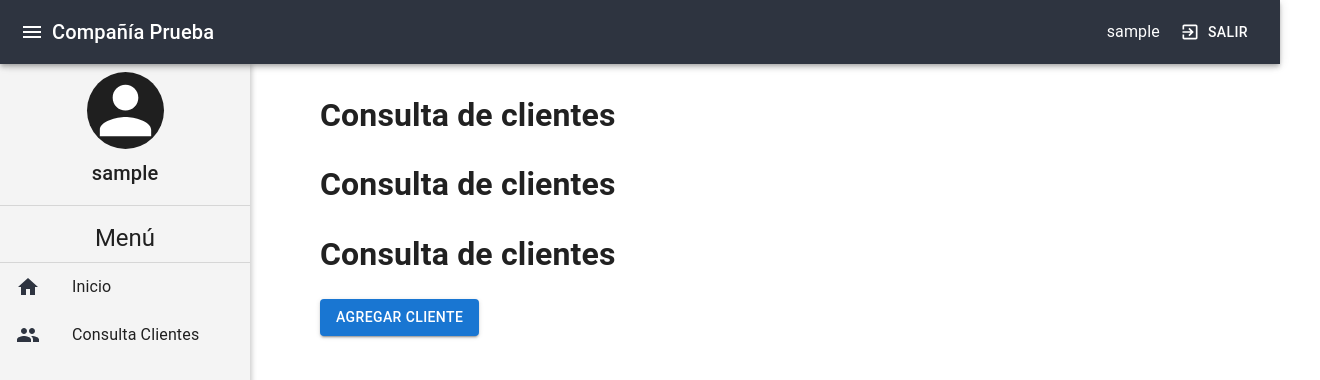
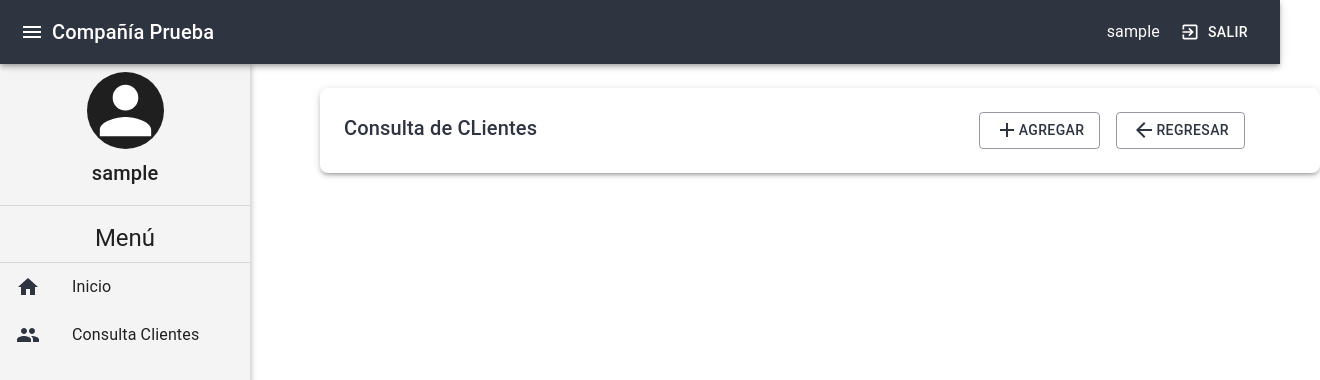
Before and after one commit to cediazz/test_app_material, a React (Create React App) app: page /customers in a window 1280 px wide. Shown: the top 380 px of the page, 1320 px wide, since content can reach past the window. Built offline with nearby package versions, Linux system fonts and the light colour scheme; sample sign-in values are in the browser's storage.

Commit message:
CustomersComponent-ChangeAppFunction-CustomColor

```diff
--- a/src/App.js
+++ b/src/App.js
@@ -5,10 +5,11 @@ import './App.css'
 import Register from './Components/Register/Register';
 import Home from './Components/Home/Home';
 import Customers from './Components/Customers/Customers';
-import { Box } from '@mui/material'
 import Welcome from './Components/Welcome/Welcome';
 import Grid from '@mui/material/Grid2'
-import Sidebar from './Components/Home/Sidebar'
+import { Box } from '@mui/material'
+import { ThemeProvider } from '@mui/material/styles';
+import theme from './utils/colors';
 
 function App() {
 
@@ -22,17 +23,37 @@ function App() {
           <Route
             path="/*" /* All Routes inside this Route */
             element={
-            <Grid container>
-              <Grid item size={3} >
+              <ThemeProvider theme={theme}>
+                <Grid container >
+                  <Grid item size={3}>
                     <Home />
                   </Grid>
-              <Grid item size={9} >
+                  <Grid item size={9} sx={{ marginTop: 8 }} >
+                    <Box
+                      sx={{
+                        bgcolor: 'white',
+                        borderRadius: '8px',
+                        boxShadow: 3,
+                        p: 3,
+                        marginTop: 3,
+                        width: {
+                          xs: '300px',
+                          sm: '400px',
+                          md: '500px',
+                          lg: '1000px',
+                          xl: '1000px'
+                        },
+                        mx: 'auto'
+                      }}
+                    >
                       <Routes>
                         <Route path="/" element={<Welcome />} />
                         <Route path="/customers" element={<Customers />} />
                       </Routes>
+                    </Box>
                   </Grid>
                 </Grid>
+              </ThemeProvider>
 
             }
           />
--- a/src/Components/Customers/Customers.js
+++ b/src/Components/Customers/Customers.js
@@ -1,19 +1,36 @@
 import {
     Box,
     Button,
+    Typography
 } from '@mui/material'
+import Grid from '@mui/material/Grid2'
+import Stack from '@mui/material/Stack';
+import ArrowBackIcon from '@mui/icons-material/ArrowBack';
+import AddIcon from '@mui/icons-material/Add';
+import { Link } from "react-router-dom"
 
- const Customers = () => {
+const Customers = () => {
 
     return (
 
-        <>
-            <h1>Consulta de clientes</h1>
-            <h1>Consulta de clientes</h1>
-            <h1>Consulta de clientes</h1>
-            <h1>Consulta de clientes</h1>
-            <Button variant="contained" color="primary">Agregar Cliente</Button>
-            </>
+        <Grid container >
+            <Grid item size={8}>
+                <Typography variant="h6" color='appbar'>
+                    Consulta de CLientes
+                </Typography>
+
+            </Grid>
+            <Grid item size={4}>
+                <Stack spacing={2} direction="row">
+                    <Link to="/customer-maintenance" >
+                        <Button variant="outlined" color='appbar'><AddIcon /> Agregar</Button>
+                    </Link>
+                    <Link to="/" >
+                        <Button variant="outlined" color='appbar'><ArrowBackIcon /> Regresar</Button>
+                    </Link>
+                </Stack>
+            </Grid>
+        </Grid>
 
     )
 }
--- /dev/null
+++ b/src/utils/colors.js
@@ -0,0 +1,10 @@
+import {createTheme} from '@mui/material'
+
+const theme = createTheme({
+    palette: {
+      appbar: {
+        main: '#2E3440',
+      },
+    },
+  })
+export default theme
```
Lines whose indentation alone changed are shown as unchanged.
